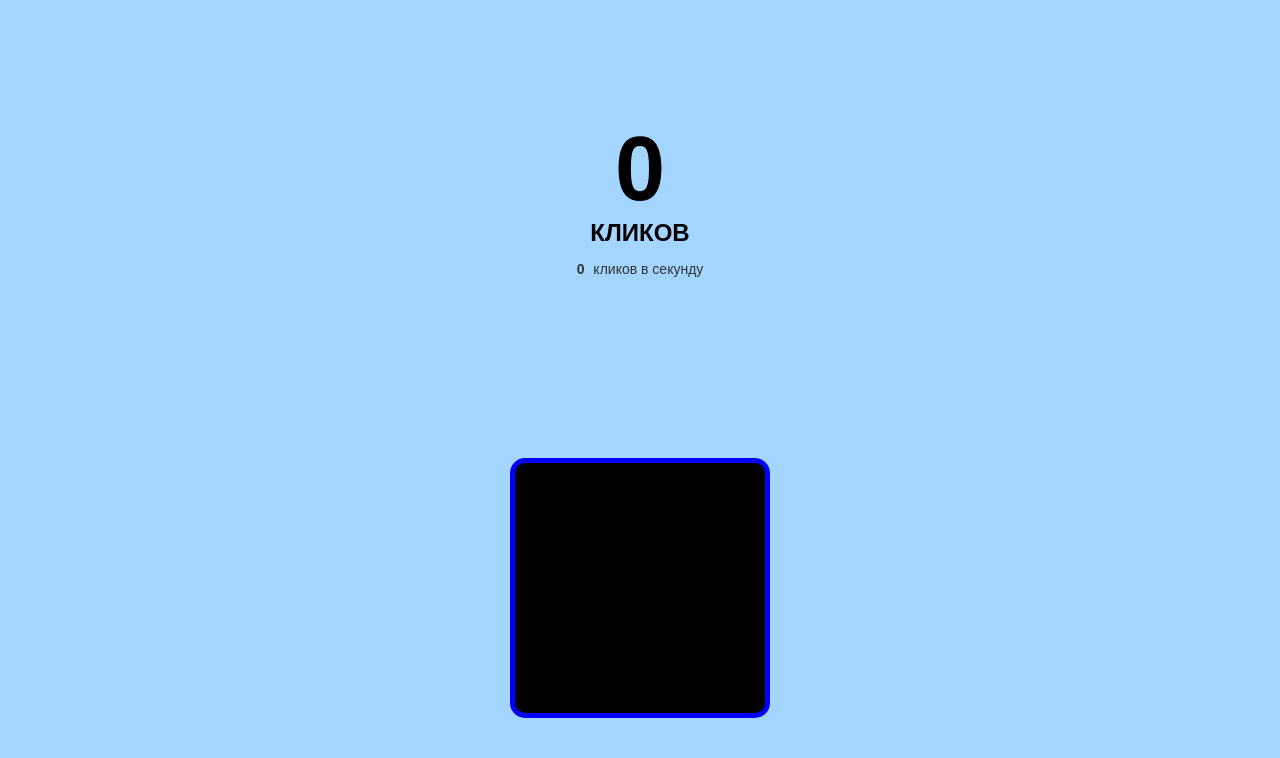
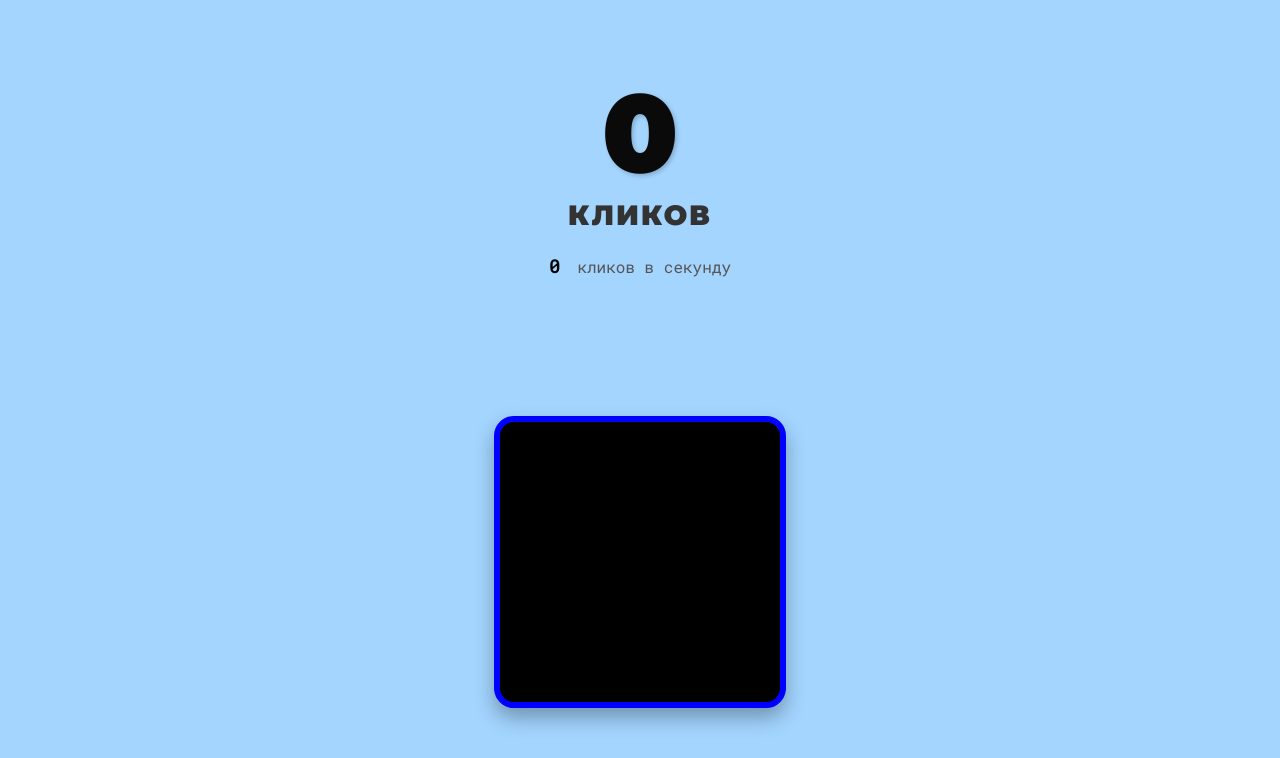
Before and after one commit to slavaslava10201/my-website, a plain HTML site: page index.html in a window 1280 px wide. Shown: the part 72-830 px from the top of the page. Drawn offline with Linux system fonts and the light colour scheme.

Commit message:
style.css

```diff
--- a/style.css
+++ b/style.css
@@ -1,17 +1,18 @@
 body {
     display: flex;
     flex-direction: column;
-    justify-content: space-between; /* Распределение элементов по вертикали */
+    justify-content: space-between;
     align-items: center;
     min-height: 100vh;
     margin: 0;
-    font-family: 'Arial', sans-serif;
+    font-family: 'Montserrat', sans-serif; /* Основной шрифт */
     background-color: #A3D5FF; /* Светло-голубой фон */
     color: black;
     padding: 10px 0 20px 0;
+    overflow: hidden; /* Предотвращаем прокрутку, если что-то выходит за рамки */
 }
 
-/* --- ШАПКА (Для схожести со скриншотом) --- */
+/* --- ШАПКА --- */
 .header {
     width: 100%;
     display: flex;
@@ -19,84 +20,139 @@ body {
     align-items: center;
     padding: 10px 20px;
     box-sizing: border-box;
+    font-family: 'Roboto Mono', monospace; /* Моноширинный шрифт для заголовка */
 }
 
 .header h1 {
-    font-size: 20px;
-    font-weight: normal;
+    font-size: 24px; /* Чуть крупнее */
+    font-weight: 700; /* Более жирный */
     margin: 0;
+    color: #333; /* Темнее */
+    letter-spacing: 1px; /* Разреженность букв */
 }
 
 .header-button {
-    width: 30px;
-    height: 30px;
+    width: 35px; /* Чуть крупнее */
+    height: 35px;
     background-color: #C0E8FF;
     border: 2px solid #0000FF;
     color: #0000FF;
     display: flex;
     justify-content: center;
     align-items: center;
-    font-size: 20px;
-    font-weight: bold;
-    border-radius: 5px;
+    font-size: 22px; /* Чуть крупнее */
+    font-weight: 900; /* Очень жирный */
+    border-radius: 8px; /* Чуть более скругленные */
     cursor: pointer;
+    transition: background-color 0.2s ease, border-color 0.2s ease; /* Плавный переход */
+    box-shadow: 0 2px 5px rgba(0, 0, 0, 0.2); /* Легкая тень */
+}
+
+.header-button:active {
+    background-color: #AEE2FF; /* Цвет при нажатии */
+    border-color: #0000CC;
+    transform: translateY(1px); /* Легкое смещение */
 }
 
 /* --- ОБЛАСТЬ СТАТИСТИКИ --- */
 .stats-area {
     text-align: center;
-    flex-grow: 1; /* Позволяет статистике занять центральное место */
+    flex-grow: 1;
     display: flex;
     flex-direction: column;
     justify-content: center;
-    margin-top: -50px; /* Немного поднять статистику */
+    margin-top: -60px; /* Еще выше, чтобы дать место для квадрата */
+    animation: fadeIn 1s ease-out; /* Анимация появления */
 }
 
 .total-clicks-display {
-    font-size: 90px;
+    font-size: 110px; /* Значительно крупнее */
     font-weight: 900;
-    color: black;
+    color: #0A0A0A; /* Почти черный */
     line-height: 1;
+    text-shadow: 2px 2px 4px rgba(0, 0, 0, 0.2); /* Тень для глубины */
+    font-family: 'Montserrat', sans-serif;
 }
 
 .clicks-label {
-    font-size: 24px;
-    font-weight: 800;
-    margin-top: 5px;
+    font-size: 28px; /* Крупнее */
+    font-weight: 900; /* Очень жирный */
+    margin-top: 10px; /* Отступ */
+    letter-spacing: 2px;
+    color: #333;
 }
 
 .cps-small-stat {
-    margin-top: 15px;
-    font-size: 14px;
+    margin-top: 25px; /* Увеличим отступ */
+    font-size: 16px;
     line-height: 1;
+    color: #555;
+    font-family: 'Roboto Mono', monospace; /* Моноширинный шрифт для CPS */
 }
 
 #cps {
     font-weight: bold;
-    color: #333;
+    color: #000000; /* Черный для контраста */
+    font-size: 18px; /* Чуть крупнее */
 }
 
 .cps-label {
-    margin-left: 5px;
-    color: #333;
+    margin-left: 8px;
+    color: #555;
 }
-
 
 /* --- ОБЛАСТЬ КЛИКА (Черный квадрат) --- */
 .click-area {
-    width: 250px;
-    height: 250px;
+    width: 280px; /* Крупнее */
+    height: 280px;
     background-color: black;
-    border: 5px solid #0000FF; /* Синяя рамка */
-    border-radius: 15px;
+    border: 6px solid #0000FF; /* Чуть толще рамка */
+    border-radius: 20px; /* Более скругленные углы */
     cursor: pointer;
-    transition: transform 0.1s ease, box-shadow 0.1s ease;
+    transition: transform 0.1s ease, box-shadow 0.1s ease, background-color 0.1s ease;
     user-select: none;
     -webkit-tap-highlight-color: transparent;
-    margin-bottom: 20px;
+    margin-bottom: 30px; /* Отступ от низа */
+    box-shadow: 0 10px 20px rgba(0, 0, 0, 0.3); /* Более выраженная тень */
 }
 
 .click-area:active {
-    transform: scale(0.98); /* Легкий эффект сжатия */
-    box-shadow: 0 0 10px rgba(0, 0, 255, 0.5);
+    transform: scale(0.96); /* Чуть больше сжатия */
+    background-color: #333333; /* Чуть светлее при нажатии */
+    border-color: #0000DD; /* Немного темнее рамка */
+    box-shadow: 0 5px 10px rgba(0, 0, 0, 0.4);
+}
+
+/* --- Анимации --- */
+@keyframes fadeIn {
+    from { opacity: 0; transform: translateY(-20px); }
+    to { opacity: 1; transform: translateY(0); }
+}
+
+/* Анимация для счетчика кликов, чтобы он появлялся чуть-чуть */
+.total-clicks-display {
+    animation: scaleIn 0.2s ease-out;
+}
+
+@keyframes scaleIn {
+    from { transform: scale(0.9); opacity: 0.7; }
+    to { transform: scale(1); opacity: 1; }
+}
+
+/* Медиа-запросы для лучшей адаптации на очень маленьких экранах */
+@media (max-width: 380px) {
+    .click-area {
+        width: 240px;
+        height: 240px;
+        border-radius: 15px;
     }
+    .total-clicks-display {
+        font-size: 90px;
+    }
+    .clicks-label {
+        font-size: 22px;
+    }
+    .header h1 {
+        font-size: 20px;
+    }
+                                  }
```
